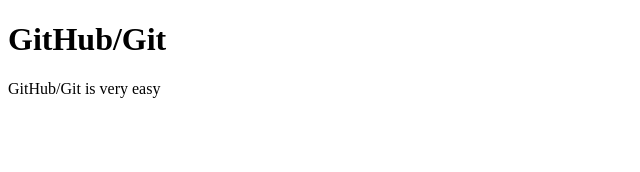
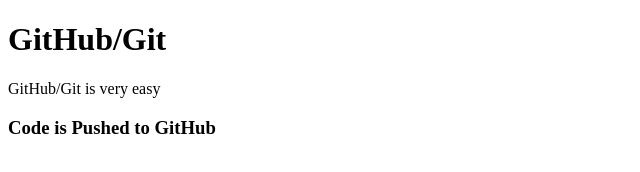
Before and after one commit to kuldeepyeware/Practice-Git-Github, a plain HTML site: page index.html in a window 1280 px wide. Shown: the whole page, without its empty margins (0-640 px from the left). Drawn offline with Linux system fonts and the light colour scheme.

Commit message:
Added sentence in index.html

```diff
--- a/index.html
+++ b/index.html
@@ -9,5 +9,6 @@
 <body>
     <h1>GitHub/Git</h1>
     <p>GitHub/Git is very easy</p>
+    <h3>Code is Pushed to GitHub</h3>
 </body>
 </html>
```
